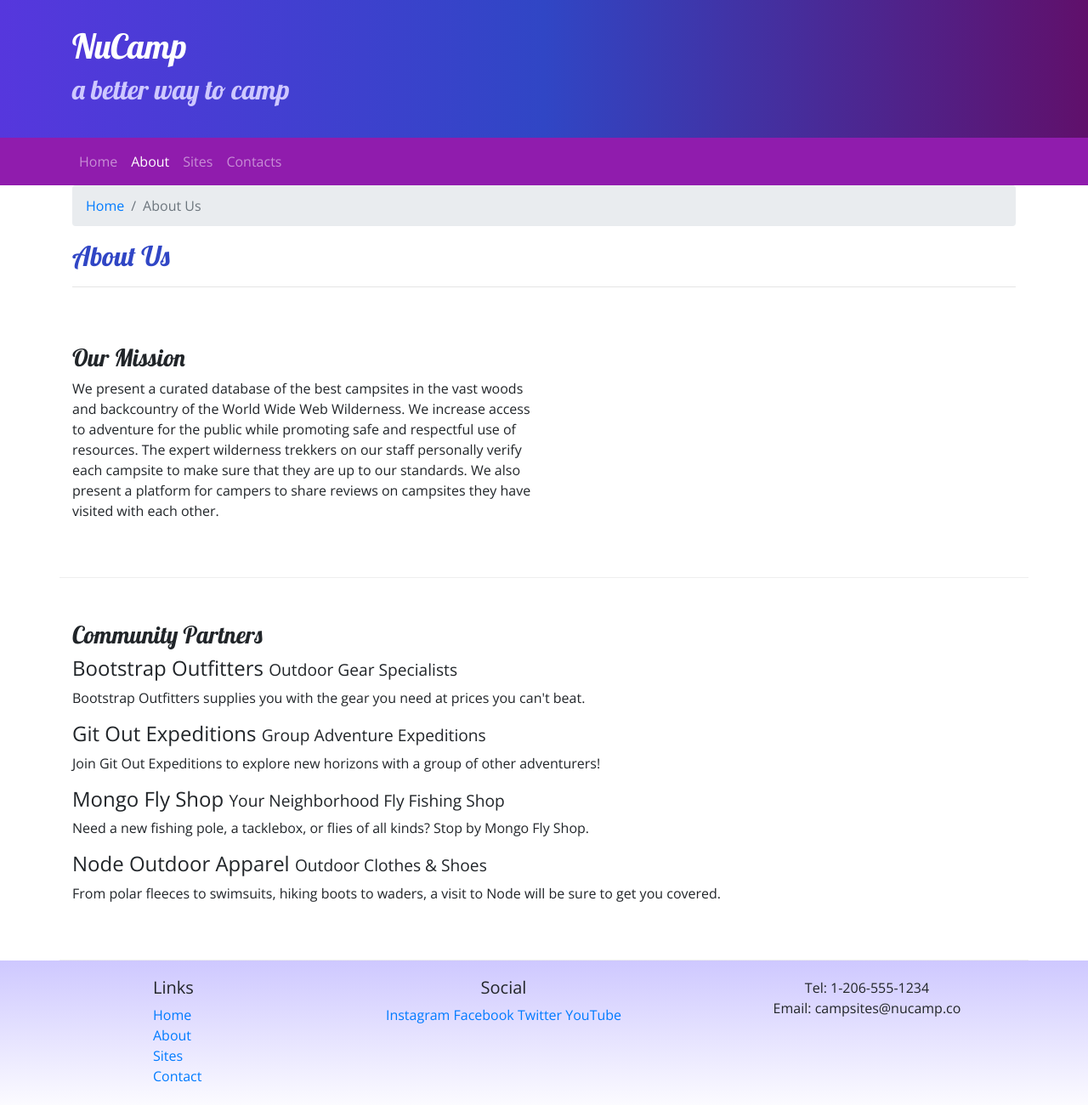
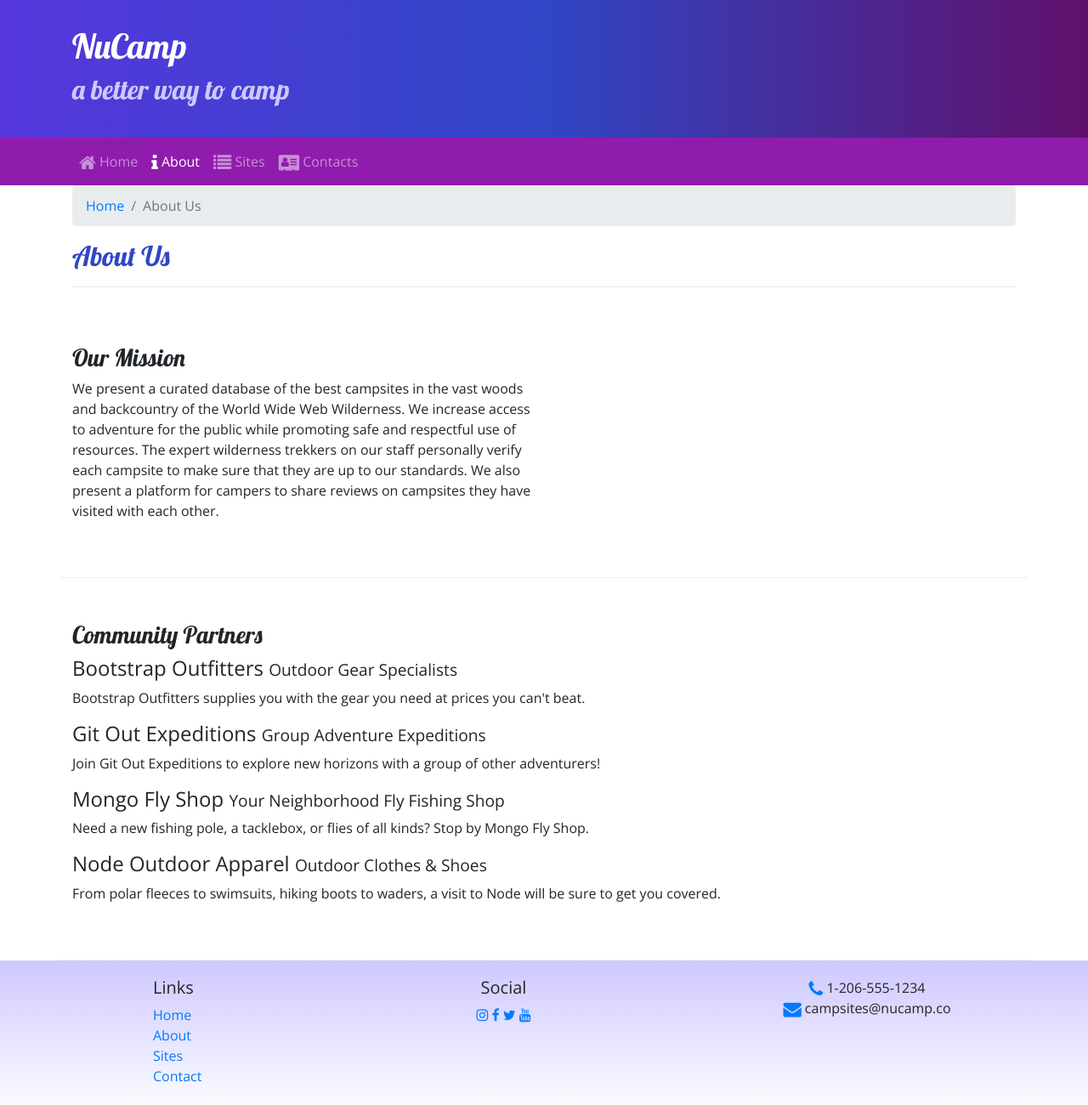
Before and after one commit to pjacob123/nucampsite, a website: page aboutus.html in a window 1280 px wide. Shown: the whole page at 85% size. Drawn offline with nearby package versions, Linux system fonts and the light colour scheme.

Commit message:
Icon Fonts

```diff
--- a/aboutus.html
+++ b/aboutus.html
@@ -10,6 +10,7 @@
     <link rel="stylesheet" href="node_modules/bootstrap/dist/css/bootstrap.min.css" />
 
     <!-- Additional CSS must be placed after Bootstrap CSS -->
+    <link rel="stylesheet" href="node_modules/font-awesome/css/font-awesome.min.css" />
     <link rel="stylesheet" href="https://fonts.googleapis.com/css?family=Lobster|Open+Sans" />
     <link rel="stylesheet" href="css/styles.css" />
 
@@ -36,10 +37,10 @@
             </button>
             <div class="collapse navbar-collapse" id="nucampNavbar">
                 <ul class="navbar-nav">
-                    <li class="nav-item"><a class="nav-link" href="index.html">Home</a></li>
-                    <li class="nav-item active"><a class="nav-link" href="#">About</a></li>
-                    <li class="nav-item"><a class="nav-link" href="#">Sites</a></li>
-                    <li class="nav-item"><a class="nav-link" href="#">Contacts</a></li>
+                    <li class="nav-item"><a class="nav-link" href="index.html"><i class="fa fa-home fa-lg"></i> Home</a></li>
+                    <li class="nav-item active"><a class="nav-link" href="#""><i class="fa fa-info fa-lg"></i> About</a></li>
+                    <li class="nav-item"><a class="nav-link" href="#"><i class="fa fa-list fa-lg"></i> Sites</a></li>
+                    <li class="nav-item"><a class="nav-link" href="#"><i class="fa fa-address-card fa-lg"></i> Contacts</a></li>
                 </ul>
             </div>
         </div>
@@ -91,21 +92,21 @@
                     <h5>Links</h5>
                     <ul class="list-unstyled">
                         <li><a href="index.html">Home</a></li>
-                        <li><a href="aboutus.html">About</a></li>
+                        <li><a href="#">About</a></li>
                         <li><a href="#">Sites</a></li>
                         <li><a href="#">Contact</a></li>
                     </ul>
                 </div>
                 <div class="col-6 col-sm-5 text-center">
                     <h5>Social</h5>
-                    <a href="http://instagram.com/">Instagram</a>
-                    <a href="http://facebook.com/">Facebook</a>
-                    <a href="http://twitter.com/">Twitter</a>
-                    <a href="http://youtube.com/">YouTube</a>
+                    <a href="http://instagram.com/"><i class="fa fa-instagram"></i></a>
+                    <a href="http://facebook.com/"><i class="fa fa-facebook"></i> </a>
+                    <a href="http://twitter.com/"><i class="fa fa-twitter"></i></a>
+                    <a href="http://youtube.com/"><i class="fa fa-youtube"></i></a>
                 </div>
                 <div class="col-sm-4 text-center">
-                    Tel: 1-206-555-1234<br />
-                    Email: campsites@nucamp.co
+                    <i class="fa fa-phone fa-lg text-primary"></i> 1-206-555-1234<br />
+                    <i class ="fa fa-envelope fa-lg text-primary"></i> campsites@nucamp.co
                 </div>
             </div>
         </div>
--- a/package.json
+++ b/package.json
@@ -15,6 +15,7 @@
   },
   "dependencies": {
     "bootstrap": "^4.5.2",
+    "font-awesome": "^4.7.0",
     "jquery": "^3.5.1",
     "popper.js": "^1.16.1"
   }
```
Also changed, not shown: index.html (+11 -10 lines), 1 other file.
